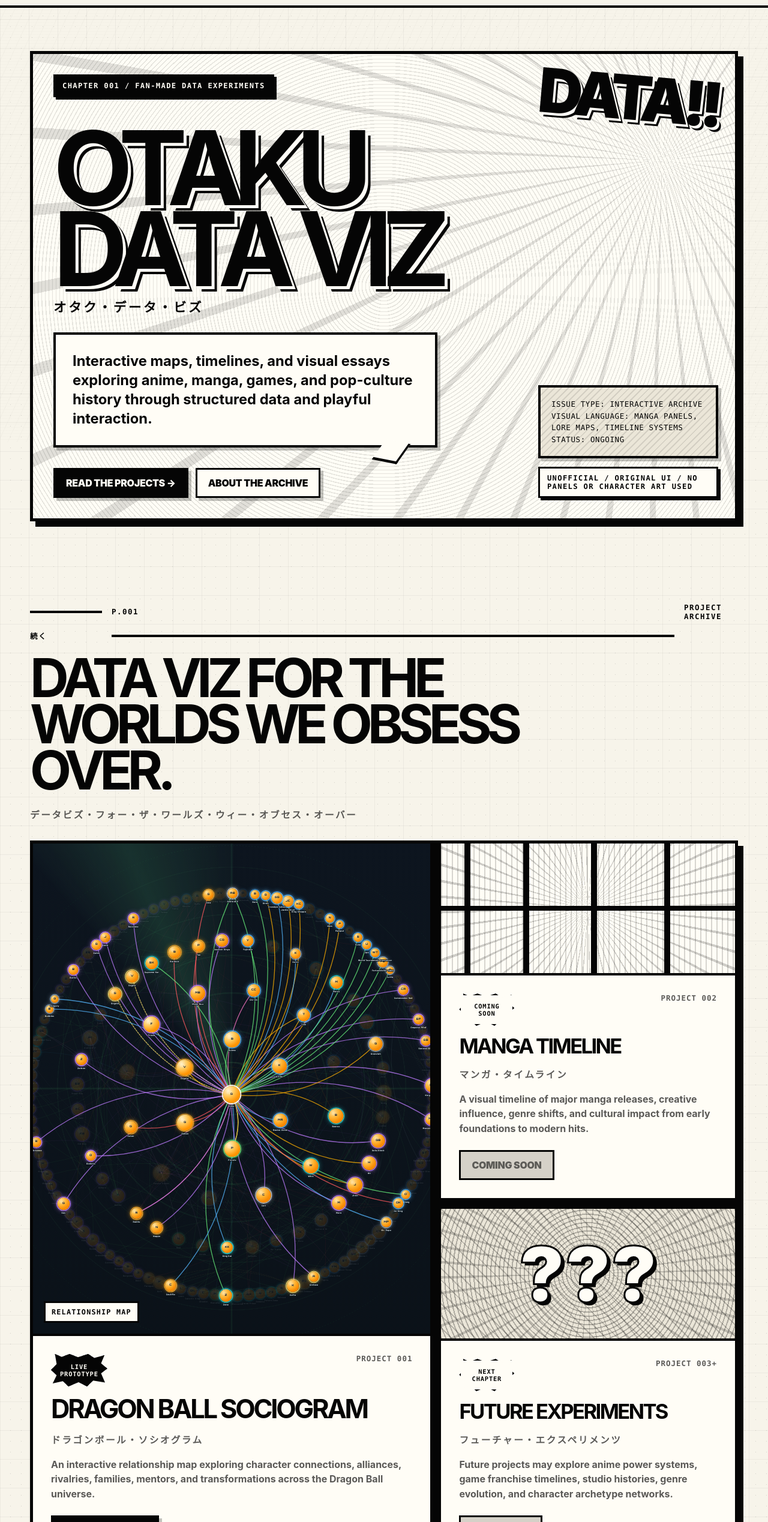
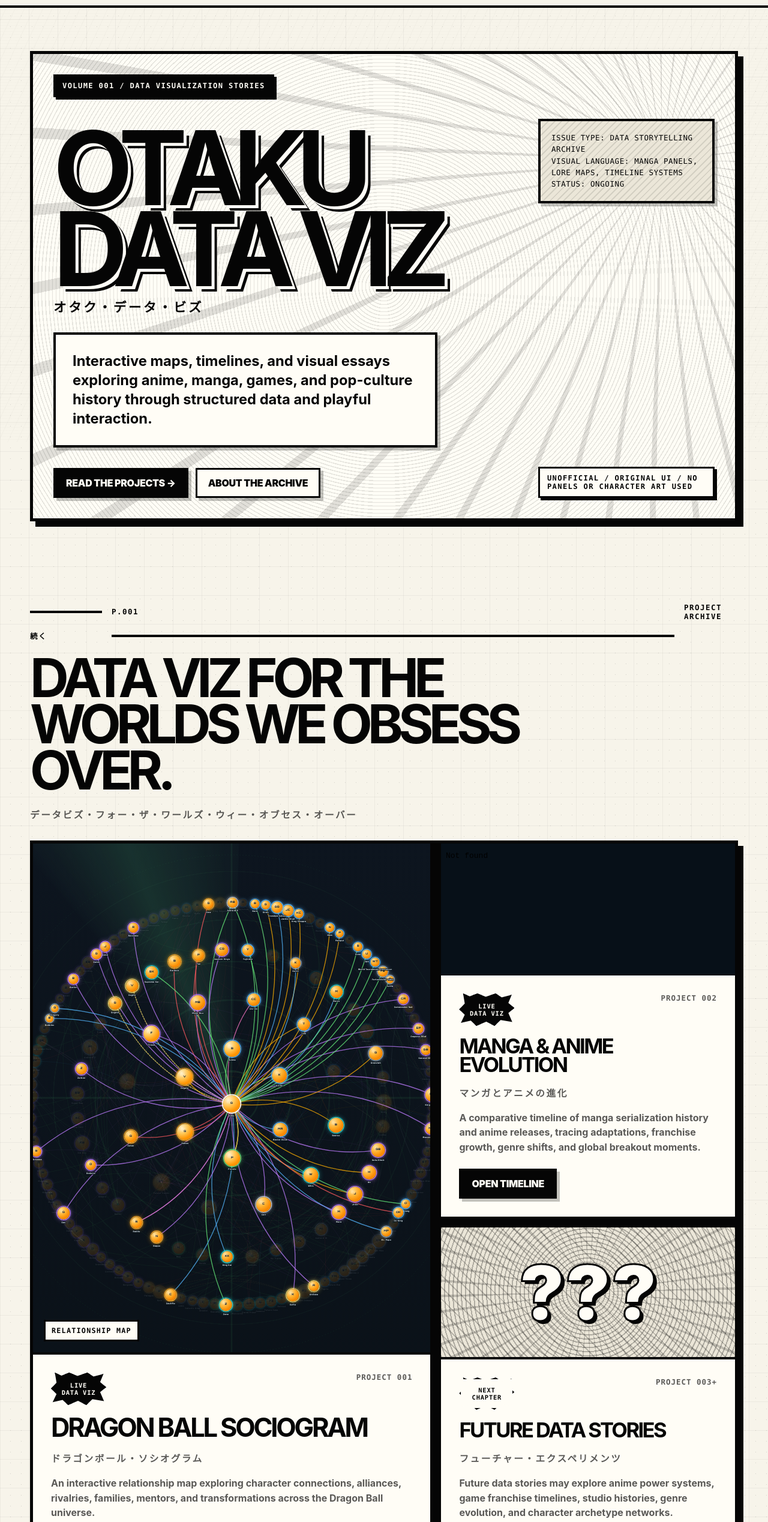
Before and after one commit to spac3boy/otaku-data-viz, a plain HTML site: page index.html in a window 1280 px wide. Shown: the part 63-2600 px from the top of the page at 60% size. Drawn offline with Linux system fonts and the light colour scheme; no server answers.

Commit message:
Update homepage for manga timeline

```diff
--- a/index.html
+++ b/index.html
@@ -59,11 +59,10 @@
     .jp-label{display:block;margin-top:12px;font-family:var(--mono);font-size:clamp(.78rem,1.3vw,.98rem);font-weight:950;letter-spacing:.16em;text-transform:uppercase;color:var(--muted)}
     .hero-label{color:var(--ink);font-size:clamp(1rem,2vw,1.35rem);margin-bottom:22px}
     .hero-copy{position:relative;max-width:640px;margin-top:28px;border:4px solid var(--ink);background:var(--paper-3);padding:clamp(18px,3vw,28px);box-shadow:var(--shadow-soft);font-size:clamp(1.1rem,2vw,1.48rem);line-height:1.35;font-weight:750}
-    .hero-copy:after{content:"";position:absolute;right:50px;bottom:-28px;width:42px;height:30px;background:var(--paper-3);border-right:4px solid var(--ink);border-bottom:4px solid var(--ink);transform:skewX(-28deg) rotate(10deg)}
     .hero-copy p{margin:0}
-    .side-panel{align-self:stretch;display:grid;grid-template-rows:auto 1fr auto;gap:14px}
-    .sfx{font-size:clamp(3.6rem,8vw,7rem);line-height:.75;font-weight:950;letter-spacing:-.1em;text-transform:uppercase;transform:rotate(5deg);text-shadow:4px 4px 0 var(--paper-3),7px 7px 0 var(--ink)}
-    .meta-panel{border:4px solid var(--ink);background:repeating-linear-gradient(135deg,rgba(5,5,5,.1) 0 2px,transparent 2px 8px),var(--paper-2);padding:18px;box-shadow:var(--shadow-soft);align-self:end}
+    .side-panel{align-self:stretch;display:grid;grid-template-rows:auto 1fr auto;gap:14px;justify-items:end;padding-top:74px}
+    .side-panel .caption-box{grid-row:3;align-self:end;justify-self:end}
+    .meta-panel{max-width:330px;border:4px solid var(--ink);background:repeating-linear-gradient(135deg,rgba(5,5,5,.1) 0 2px,transparent 2px 8px),var(--paper-2);padding:18px;box-shadow:var(--shadow-soft);align-self:start}
     .meta-panel p{margin:0;font-family:var(--mono);font-size:.78rem;line-height:1.55;text-transform:uppercase;letter-spacing:.05em}
     .hero-actions{display:flex;flex-wrap:wrap;gap:12px;margin-top:34px}
     .btn{display:inline-flex;align-items:center;justify-content:center;min-height:50px;padding:0 18px;border:3px solid var(--ink);background:var(--ink);color:var(--paper-3);text-decoration:none;font-weight:950;text-transform:uppercase;letter-spacing:-.02em;box-shadow:5px 5px 0 rgba(5,5,5,.24);transition:transform .15s ease,box-shadow .15s ease,background .15s ease}
@@ -88,6 +87,7 @@
     .project-art.preview:before{display:none}
     .project-art.preview iframe{display:block;width:100%;height:100%;min-height:430px;border:0;background:#071018;pointer-events:none}
     .project-art.network:after,.project-art.preview:after{content:"RELATIONSHIP MAP";position:absolute;left:18px;bottom:18px;border:3px solid var(--ink);background:var(--paper-3);padding:8px 10px;font-family:var(--mono);font-size:.74rem;font-weight:950;letter-spacing:.1em}
+    .project-art.preview.timeline-preview:after{content:"MANGA TIMELINE"}
     .project-art.timeline{background:linear-gradient(90deg,transparent 8%,var(--ink) 8% 10%,transparent 10% 28%,var(--ink) 28% 30%,transparent 30% 51%,var(--ink) 51% 53%,transparent 53% 76%,var(--ink) 76% 78%,transparent 78%),linear-gradient(0deg,transparent 48%,var(--ink) 48% 52%,transparent 52%),repeating-linear-gradient(90deg,rgba(5,5,5,.16) 0 2px,transparent 2px 9px),var(--paper-3)}
     .project-art.grid{background:repeating-radial-gradient(circle at center,rgba(5,5,5,.26) 0 2px,transparent 2px 7px),repeating-linear-gradient(45deg,transparent 0 12px,rgba(5,5,5,.22) 12px 14px),var(--paper-2)}
     .project-art.grid:after{content:"???";position:absolute;inset:0;display:grid;place-items:center;font-size:clamp(4rem,10vw,8rem);font-weight:950;color:var(--paper-3);-webkit-text-stroke:3px var(--ink);text-shadow:5px 5px 0 var(--ink)}
@@ -124,8 +124,8 @@
 
     @media (max-width:980px){
       .splash-panel{grid-template-columns:1fr;min-height:auto}
-      .side-panel{grid-template-columns:1fr 1fr;grid-template-rows:auto;align-items:stretch}
-      .sfx{font-size:clamp(3rem,13vw,6rem)}
+      .side-panel{grid-template-columns:1fr 1fr;grid-template-rows:auto;align-items:end;padding-top:0}
+      .side-panel .caption-box{grid-row:auto}
       .projects-grid{grid-template-columns:1fr;grid-template-areas:"feature" "timeline" "future"}
       .project-card.feature{min-height:auto}
       .project-card.feature .project-art{min-height:310px}
@@ -147,8 +147,9 @@
       h3{font-size:clamp(1.85rem,9vw,3rem)}
       .timeline h3,.future h3{font-size:clamp(1.7rem,8vw,2.6rem)}
       .hero-copy{border-width:3px;font-size:1.05rem}
-      .hero-copy:after{display:none}
-      .side-panel{grid-template-columns:1fr}
+      .side-panel{grid-template-columns:1fr;justify-items:stretch}
+      .caption-box{width:100%;justify-content:center}
+      .side-panel .caption-box{justify-self:stretch}
       .meta-panel{padding:14px}
       .hero-actions{display:grid;grid-template-columns:1fr}
       .btn{width:100%}
@@ -197,7 +198,7 @@
       <div class="site-shell manga-page">
         <div class="splash-panel">
           <div>
-            <div class="chapter-tag">Chapter 001 / Fan-made Data Experiments</div>
+            <div class="chapter-tag">Volume 001 / Data Visualization Stories</div>
             <h1>Otaku Data Viz</h1>
             <span class="jp-label hero-label">オタク・データ・ビズ</span>
             <div class="hero-copy">
@@ -209,9 +210,8 @@
             </div>
           </div>
           <aside class="side-panel" aria-label="Issue metadata">
-            <div class="sfx" aria-hidden="true">DATA!!</div>
             <div class="meta-panel">
-              <p>Issue type: interactive archive<br />Visual language: manga panels, lore maps, timeline systems<br />Status: ongoing</p>
+              <p>Issue type: data storytelling archive<br />Visual language: manga panels, lore maps, timeline systems<br />Status: ongoing</p>
             </div>
             <div class="caption-box">Unofficial / original UI / no panels or character art used</div>
           </aside>
@@ -229,11 +229,11 @@
         <div class="projects-grid">
           <article class="project-card feature">
             <div class="project-art preview">
-              <iframe src="dragonball-character-sociogram/?preview=1" title="Live preview of the Dragon Ball Sociogram relationship map" loading="eager"></iframe>
+              <iframe src="dragonball-character-sociogram/index.html?preview=1" title="Live preview of the Dragon Ball Sociogram relationship map" loading="eager"></iframe>
             </div>
             <div class="project-content">
               <div class="status-row">
-                <span class="status-pill live">Live<br />prototype</span>
+                <span class="status-pill live">Live<br />data viz</span>
                 <span class="project-number">Project 001</span>
               </div>
               <h3>Dragon Ball Sociogram</h3>
@@ -243,16 +243,18 @@
             </div>
           </article>
           <article class="project-card timeline">
-            <div class="project-art timeline" aria-hidden="true"></div>
+            <div class="project-art preview timeline-preview">
+              <iframe src="manga-timeline.html?preview=1" title="Live preview of the manga and anime timeline data visualization" loading="lazy"></iframe>
+            </div>
             <div class="project-content">
               <div class="status-row">
-                <span class="status-pill soon">Coming<br />soon</span>
+                <span class="status-pill live">Live<br />data viz</span>
                 <span class="project-number">Project 002</span>
               </div>
-              <h3>Manga Timeline</h3>
-              <span class="jp-label">マンガ・タイムライン</span>
-              <p>A visual timeline of major manga releases, creative influence, genre shifts, and cultural impact from early foundations to modern hits.</p>
-              <a class="btn disabled" aria-disabled="true" href="#projects">Coming Soon</a>
+              <h3>Manga & Anime Evolution</h3>
+              <span class="jp-label">マンガとアニメの進化</span>
+              <p>A comparative timeline of manga serialization history and anime releases, tracing adaptations, franchise growth, genre shifts, and global breakout moments.</p>
+              <a class="btn" href="manga-timeline.html">Open Timeline</a>
             </div>
           </article>
           <article class="project-card future">
@@ -262,9 +264,9 @@
                 <span class="status-pill soon">Next<br />chapter</span>
                 <span class="project-number">Project 003+</span>
               </div>
-              <h3>Future Experiments</h3>
+              <h3>Future Data Stories</h3>
               <span class="jp-label">フューチャー・エクスペリメンツ</span>
-              <p>Future projects may explore anime power systems, game franchise timelines, studio histories, genre evolution, and character archetype networks.</p>
+              <p>Future data stories may explore anime power systems, game franchise timelines, studio histories, genre evolution, and character archetype networks.</p>
               <a class="btn disabled" aria-disabled="true" href="#projects">More Soon</a>
             </div>
           </article>
@@ -282,8 +284,8 @@
             <span class="jp-label">ファン・カルチャー・マッピング</span>
           </div>
           <div class="copy-panel">
-            <p><strong>Otaku Data Viz</strong> is a collection of fan-made data visualization experiments by <a href="https://www.linkedin.com/in/michaelbuquet/" target="_blank" rel="noopener noreferrer">Michael Buquet</a>. Each project uses public research, structured data, and interactive design to make complex fictional worlds easier to explore.</p>
-            <p>Every project can have its own interface and personality. The main site acts like an issue cover, archive, and table of contents for the experiments.</p>
+            <p><strong>Otaku Data Viz</strong> is a collection of fan-made data visualizations by <a href="https://www.linkedin.com/in/michaelbuquet/" target="_blank" rel="noopener noreferrer">Michael Buquet</a>. Each project uses public research, structured data, and interactive design to make complex fictional worlds easier to explore.</p>
+            <p>Every project can have its own interface and personality. The main site acts like an issue cover, archive, and table of contents for the data stories.</p>
             <p>This site is unofficial and not affiliated with any anime, manga, game, publisher, studio, or rights holder.</p>
             <div class="chips" aria-label="Project type tags">
               <span class="chip">Relationship Maps</span>
```
